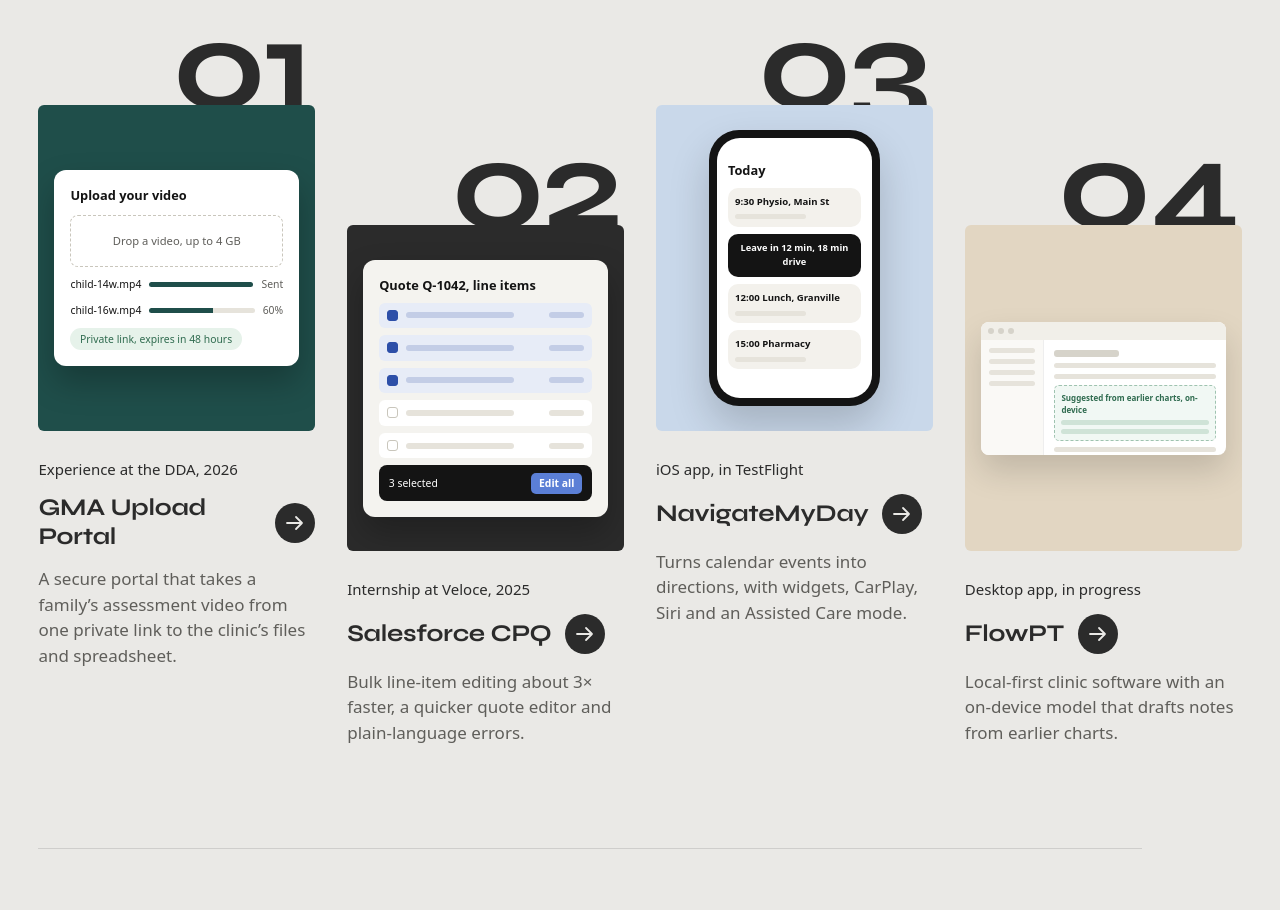
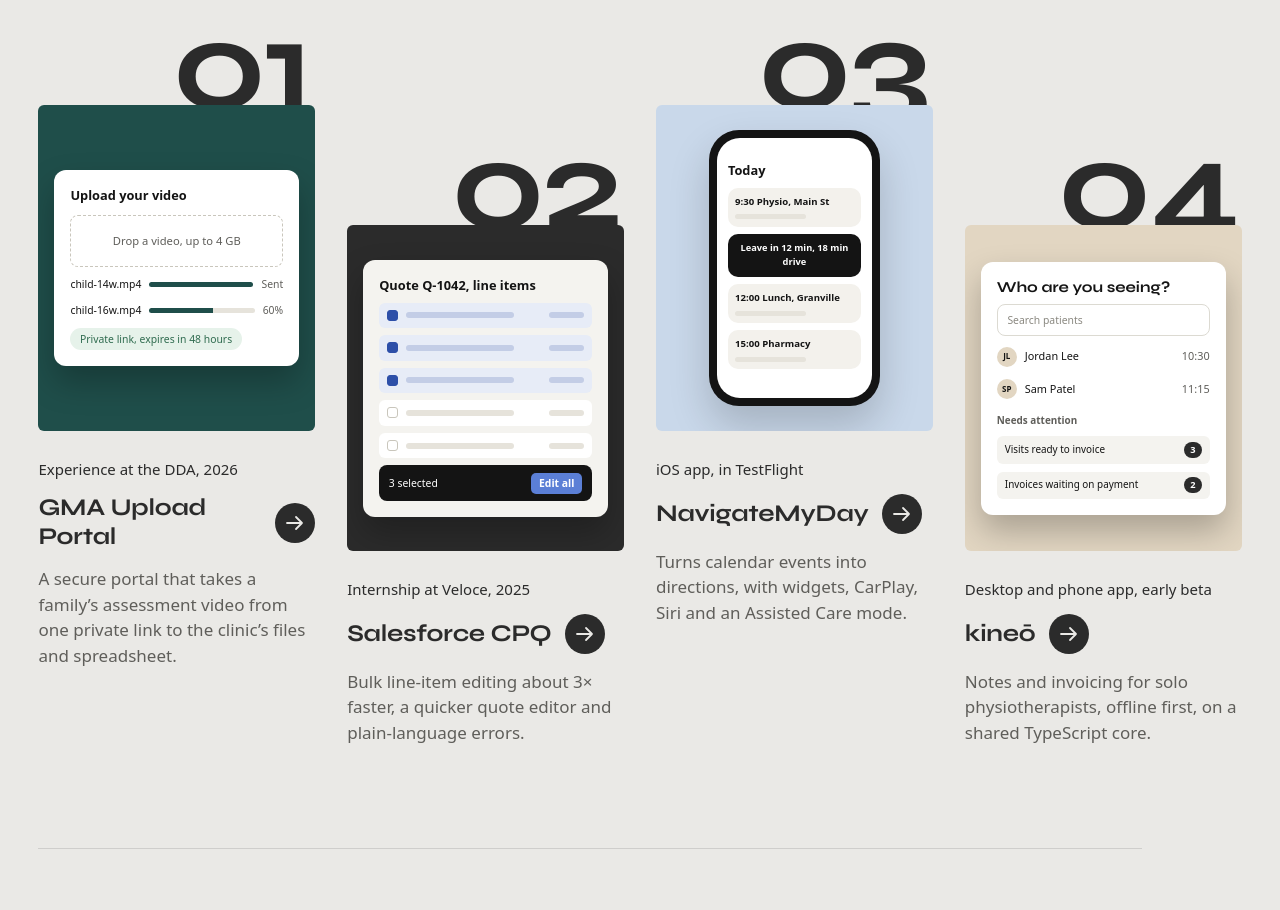
Before and after one commit to mfan88/mfan88.github.io, an Astro site: page / in a window 1280 px wide. Shown: the part 770-1680 px from the top of the page. Built offline with nearby package versions, Linux system fonts and the light colour scheme; Astro itself is replaced by a stand-in of ours; a web font is replaced by a local one.

Commit message:
Update Projects and About

```diff
--- a/src/components/Mock.astro
+++ b/src/components/Mock.astro
@@ -53,17 +53,24 @@ const { kind, rich = false } = Astro.props;
       </div>
     </div>
   )}
-  {kind === 'flowpt' && (
-    <div class="window">
-      <div class="bar"><i></i><i></i><i></i></div>
-      <div class="body">
-        <div class="side"><i></i><i></i><i></i><i></i></div>
-        <div class="main">
-          <i class="h"></i><i></i><i></i>
-          <div class="sugg"><span>Suggested from earlier charts, on-device</span><i></i><i></i></div>
-          <i></i>
+  {kind === 'kineo' && (
+    <div class="stack">
+      <div class="card home">
+        <p class="ask">Who are you seeing?</p>
+        <div class="search">Search patients</div>
+        <div class="pt"><span class="av">JL</span><span>Jordan Lee</span><span class="when">10:30</span></div>
+        <div class="pt"><span class="av">SP</span><span>Sam Patel</span><span class="when">11:15</span></div>
+        <p class="sub">Needs attention</p>
+        <div class="att"><span>Visits ready to invoice</span><b>3</b></div>
+        <div class="att"><span>Invoices waiting on payment</span><b>2</b></div>
+      </div>
+      {rich && (
+        <div class="card inv">
+          <div class="inv-head"><p class="t">Invoice INV-0042</p><span class="lock">Locked</span></div>
+          <div class="steps"><span class="done">Draft</span><i></i><span class="done">Sent</span><i></i><span class="now">Paid</span></div>
+          <div class="row"><span>2 visits, GST 5%</span><span>$189.00</span></div>
         </div>
-      </div>
+      )}
     </div>
   )}
 </div>
@@ -73,7 +80,7 @@ const { kind, rich = false } = Astro.props;
   .frame-gma { background: #1f4e4a; }
   .frame-veloce { background: #2b2b2b; }
   .frame-nmd { background: #c9d8ea; }
-  .frame-flowpt { background: #e2d6c2; }
+  .frame-kineo { background: #e2d6c2; }
 
   .stack { width: min(100%, 15.5rem); display: grid; gap: 0.75rem; }
   .card { background: #fff; border-radius: 12px; padding: 1rem; display: grid; gap: 0.6rem; box-shadow: 0 16px 32px rgba(0, 0, 0, 0.25); }
@@ -110,15 +117,21 @@ const { kind, rich = false } = Astro.props;
   .ev i { width: 60%; height: 5px; border-radius: 3px; background: #e6e3db; }
   .leave { background: #141414; color: #fff; border-radius: 10px; padding: 0.45rem; font-size: 0.58rem; font-weight: 600; text-align: center; }
 
-  .window { width: 100%; aspect-ratio: 700 / 380; background: #fff; border-radius: 8px; overflow: hidden; display: grid; grid-template-rows: 18px 1fr; box-shadow: 0 16px 32px rgba(0, 0, 0, 0.15); }
-  .window .bar { background: #f1efe9; display: flex; gap: 4px; align-items: center; padding: 0 7px; }
-  .window .bar i { width: 6px; height: 6px; border-radius: 50%; background: #d6d3ca; }
-  .window .body { display: grid; grid-template-columns: 26% 1fr; }
-  .side { background: #faf9f6; border-right: 1px solid #eee; padding: 8px; display: grid; align-content: start; gap: 6px; }
-  .side i, .main > i, .sugg i { display: block; height: 5px; border-radius: 3px; background: #e6e3db; }
-  .main { padding: 10px; display: grid; align-content: start; gap: 6px; }
-  .main > i.h { width: 40%; height: 7px; background: #d6d3ca; }
-  .sugg { border: 1px dashed #9fc3b0; background: #f1f8f4; border-radius: 5px; padding: 6px; display: grid; gap: 4px; }
-  .sugg span { font-size: 0.5rem; font-weight: 600; color: #2f6b4f; }
-  .sugg i { background: #cfe3d7; }
+  .home { gap: 0.5rem; }
+  .ask { font-family: var(--font-display); font-weight: 700; font-size: 0.95rem; line-height: 1.2; }
+  .search { border: 1px solid #dcdad2; border-radius: 8px; padding: 0.45rem 0.6rem; font-size: 0.65rem; color: #8a8880; }
+  .pt { display: flex; align-items: center; gap: 0.5rem; font-size: 0.68rem; padding: 0.15rem 0; }
+  .av { width: 20px; height: 20px; border-radius: 50%; background: #e2d6c2; display: grid; place-items: center; font-size: 0.5rem; font-weight: 600; }
+  .when { margin-left: auto; color: #5f5e5a; }
+  .sub { font-size: 0.62rem; font-weight: 600; color: #5f5e5a; margin-top: 0.2rem; }
+  .att { display: flex; justify-content: space-between; align-items: center; background: #f4f3ef; border-radius: 6px; padding: 0.35rem 0.5rem; font-size: 0.62rem; }
+  .att b { background: #2b2b2b; color: #fff; border-radius: 999px; min-width: 1.1rem; text-align: center; font-size: 0.58rem; padding: 0.05rem 0.3rem; }
+  .inv { gap: 0.5rem; }
+  .inv-head { display: flex; justify-content: space-between; align-items: center; }
+  .lock { font-size: 0.58rem; font-weight: 600; color: #5f5e5a; background: #f4f3ef; border-radius: 999px; padding: 0.1rem 0.5rem; }
+  .steps { display: flex; align-items: center; gap: 0.35rem; font-size: 0.6rem; }
+  .steps i { flex: 1; height: 1px; background: #c9c6bc; }
+  .steps span { border-radius: 999px; padding: 0.1rem 0.45rem; }
+  .steps .done { color: #5f5e5a; background: #f4f3ef; }
+  .steps .now { color: #fff; background: #2f6b4f; font-weight: 600; }
 </style>
--- a/src/components/Projects.astro
+++ b/src/components/Projects.astro
@@ -5,7 +5,7 @@ import Mock from './Mock.astro';
 <section id="projects" class="proj">
   <h2>Projects</h2>
   {projects.map((p) => (
-    <article class="card" id={`proj-${p.name.toLowerCase().replace(/[^a-z0-9]+/g, '-')}`}>
+    <article class="card" id={`proj-${p.name.normalize('NFD').replace(/[\u0300-\u036f]/g, '').toLowerCase().replace(/[^a-z0-9]+/g, '-')}`}>
       <div class="co-main">
       <div class="card-head">
         {p.logo && <img src={p.logo} alt="" width="52" height="52" />}
--- a/src/components/Showcase.astro
+++ b/src/components/Showcase.astro
@@ -30,11 +30,11 @@ const items = [
   },
   {
     n: '04',
-    label: 'Desktop app, in progress',
-    title: 'FlowPT',
-    desc: 'Local-first clinic software with an on-device model that drafts notes from earlier charts.',
-    href: '#proj-flowpt',
-    tile: 'flowpt',
+    label: 'Desktop and phone app, early beta',
+    title: 'kineō',
+    desc: 'Notes and invoicing for solo physiotherapists, offline first, on a shared TypeScript core.',
+    href: '#proj-kineo',
+    tile: 'kineo',
   },
 ];
 ---
--- a/src/data/experience.ts
+++ b/src/data/experience.ts
@@ -1,5 +1,5 @@
 // Edit this file to update the Experience section.
-export type MockKind = 'gma' | 'veloce' | 'nmd' | 'flowpt';
+export type MockKind = 'gma' | 'veloce' | 'nmd' | 'kineo';
 export interface Highlight {
   title: string;       // short, scannable headline
   detail: string;      // one or two sentences shown when expanded
--- a/src/data/projects.ts
+++ b/src/data/projects.ts
@@ -18,7 +18,7 @@ export const navigateMyDay: Project = {
   tagline: 'Your calendar, turned into directions.',
   status: 'iOS app · in TestFlight',
   mock: 'nmd',
-  logo: '/projects/navigatemyday.svg',
+  logo: '/projects/navigatemyday.png',
   summary:
     'A native iPhone app that links calendar events to places, works out when you need to leave, and starts directions in one tap. It is built for busy professionals who are always on the move, and for people who need a little help getting where they need to go.',
   built: 'SwiftUI · SwiftData · EventKit · MapKit · WidgetKit · App Intents · CarPlay',
@@ -72,42 +72,102 @@ export const navigateMyDay: Project = {
   ],
 };
 
-export const flowPT: Project = {
-  name: 'FlowPT',
-  tagline: 'Clinic software that keeps client data on the clinician\u2019s machine.',
-  status: 'Desktop app · in progress',
-  mock: 'flowpt',
+export const kineo: Project = {
+  name: 'kineō',
+  tagline: 'Simple notes and invoicing for solo physiotherapists.',
+  status: 'Desktop and phone app · early beta',
+  mock: 'kineo',
   summary:
-    'A local-first, multi-platform desktop app for private clinicians that covers clinical notes, invoicing and payments. An embedded vision-language model runs on the clinician\u2019s own machine, so client data never has to leave it.',
-  built: 'Qt · C++ · Local vision-language model · Optional cloud sync',
-  skills: ['Local-first', 'On-device AI', 'Privacy'],
+    'Most clinic software is built for clinics with many practitioners. It comes with scheduling, insurance billing, reporting and dozens of settings. A physiotherapist working alone mostly needs two things after a session: write the note and send the invoice. kineō does less on purpose.',
+  built: 'TypeScript · React · React Native / Expo · Tauri (Rust) · Supabase / Postgres · PowerSync · Clerk · HeroUI · Zod · Vitest · pgTAP',
+  skills: ['Product', 'Invoicing', 'Offline-first', 'Architecture', 'Privacy', 'AI workflow'],
   groups: [
     {
-      label: 'What it does',
+      label: 'The product',
       highlights: [
         {
-          title: 'Notes, invoicing and payments in one app',
-          detail: 'Clinicians write clinical notes, create invoices and track payments without switching tools.',
-          skills: ['Local-first'],
+          title: 'One home screen: “Who are you seeing?”',
+          detail: 'Everything starts from one home screen. From there you find a patient, write the note and see what needs attention, like visits ready to invoice and invoices waiting on payment.',
+          skills: ['Product'],
         },
         {
-          title: 'Note suggestions from earlier charts',
-          detail: 'A vision-language model embedded in the app suggests notes based on a client\u2019s previous charts, running entirely on the clinician\u2019s machine.',
-          skills: ['On-device AI', 'Privacy'],
+          title: 'Fast visit notes',
+          detail: 'Quick-tap chips for common findings, dictation, copying the last visit’s note, and items attached from your price list.',
+          skills: ['Product'],
         },
         {
-          title: 'Invoice templates pulled from PDFs',
-          detail: 'The same local model extracts an invoice template from an existing PDF, so clinicians keep the invoice layout they already use.',
-          skills: ['On-device AI'],
+          title: 'Invoicing with a full lifecycle',
+          detail: 'One invoice can cover several visits. It has optional tax, numbers that only count up in a format you choose, and a full lifecycle (draft → sent → paid, plus cancel and undo), with locking so sent records never change.',
+          skills: ['Invoicing'],
         },
         {
-          title: 'Cloud sync only if you want it',
-          detail: 'Data stays on the device by default. Cloud sync is optional.',
-          skills: ['Local-first', 'Privacy'],
+          title: 'Funded patients',
+          detail: 'You can bill a funder instead of the patient, and sending is checked so each required detail is filled in first.',
+          skills: ['Invoicing'],
+        },
+        {
+          title: 'Invoice styling on desktop',
+          detail: 'Logo, accent colour, font, header layout and footer, with a PDF preview that matches exactly what the patient receives.',
+          skills: ['Invoicing', 'Product'],
+        },
+        {
+          title: 'Offline first',
+          detail: 'Reads and writes go to a local SQLite database and sync in the background.',
+          skills: ['Offline-first'],
+        },
+      ],
+    },
+    {
+      label: 'How it’s built',
+      highlights: [
+        {
+          title: 'Monorepo, TypeScript everywhere',
+          detail: 'A desktop app (Tauri 2 + React + HeroUI), a phone app (Expo + React Native + HeroUI Native) and a marketing website.',
+          skills: ['Architecture'],
+        },
+        {
+          title: 'Shared core package',
+          detail: 'The invoice maths, Zod validation and sync logic live in one place, so the apps never duplicate business rules. Money is stored as integer cents and tax as basis points, with no floating point.',
+          skills: ['Architecture', 'Invoicing'],
+        },
+        {
+          title: 'Supabase backend with row-level security',
+          detail: 'Postgres with row-level security on every table, keyed to Clerk user IDs. Server-side triggers and functions enforce locking and invoice numbering.',
+          skills: ['Architecture', 'Privacy'],
+        },
+        {
+          title: 'PowerSync between devices',
+          detail: 'PowerSync syncs each device’s local SQLite with Postgres. The server settles invoice-number conflicts between devices.',
+          skills: ['Offline-first', 'Architecture'],
+        },
+        {
+          title: 'Tested down to the database',
+          detail: 'Vitest and Jest for the apps, and pgTAP tests for database security and lock rules.',
+          skills: ['Architecture', 'Privacy'],
+        },
+        {
+          title: 'Shared design system',
+          detail: 'A shared token package with light and dark themes and WCAG-minded contrast. Loading, empty and error states are required on every screen.',
+          skills: ['Product', 'Architecture'],
+        },
+      ],
+    },
+    {
+      label: 'Privacy and process',
+      highlights: [
+        {
+          title: 'Privacy by design',
+          detail: 'kineō handles personal health information, so the rules are strict. No secrets go in client code. Patient details never appear in logs or error messages, auth tokens live in secure storage, and test fixtures use only made-up data.',
+          skills: ['Privacy'],
+        },
+        {
+          title: 'Multi-agent AI development workflow',
+          detail: 'Claude and Gemini “PM” agents split the work into Linear tickets and coordinated through Slack, and each PR had to pass review from both sides before it reached me for the final review and merge.',
+          skills: ['AI workflow'],
         },
       ],
     },
   ],
 };
 
-export const projects: Project[] = [navigateMyDay, flowPT];
+export const projects: Project[] = [navigateMyDay, kineo];
--- a/src/pages/index.astro
+++ b/src/pages/index.astro
@@ -49,7 +49,7 @@ const nav = [
 
       <p class="also">
         <span class="also-label">Also</span>
-        <span>Founder of fenna.tech (June 2026 to present), a small studio where I build FlowPT and other tools for clinics.</span>
+        <span>Founder of fenna.tech (June 2026 to present), building practical software for clinics.</span>
       </p>
 
       <section id="about" class="about">
@@ -58,7 +58,6 @@ const nav = [
           <div class="about-text">
             <p>I'm a software engineering and business student who loves watching new technology turn into something genuinely useful, and I'm always looking for ways to put it in the hands of everyday professionals.</p>
             <p>I'm also an entrepreneur working to help the care and healthcare sector support its professionals and the people they serve, at free or affordable rates.</p>
-            <p class="muted">Outside of work, I like helping where I can, including volunteering with people with special needs. It's usually the best part of my week.</p>
           </div>
           <img class="headshot" src="/headshot.jpg" alt="Headshot of Marcus Fan" width="900" height="900" />
         </div>
```
Also changed, not shown: public/projects/navigatemyday.png (added), public/projects/navigatemyday.svg (deleted).
